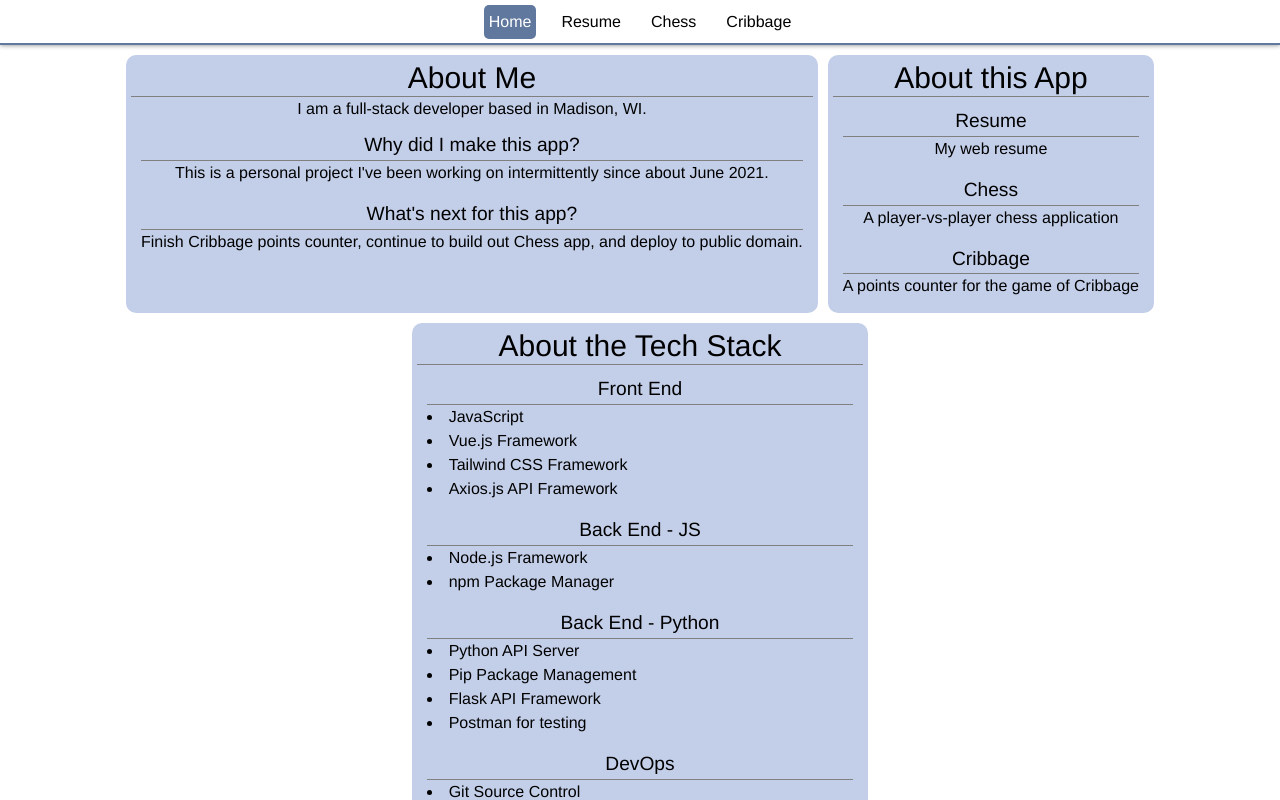
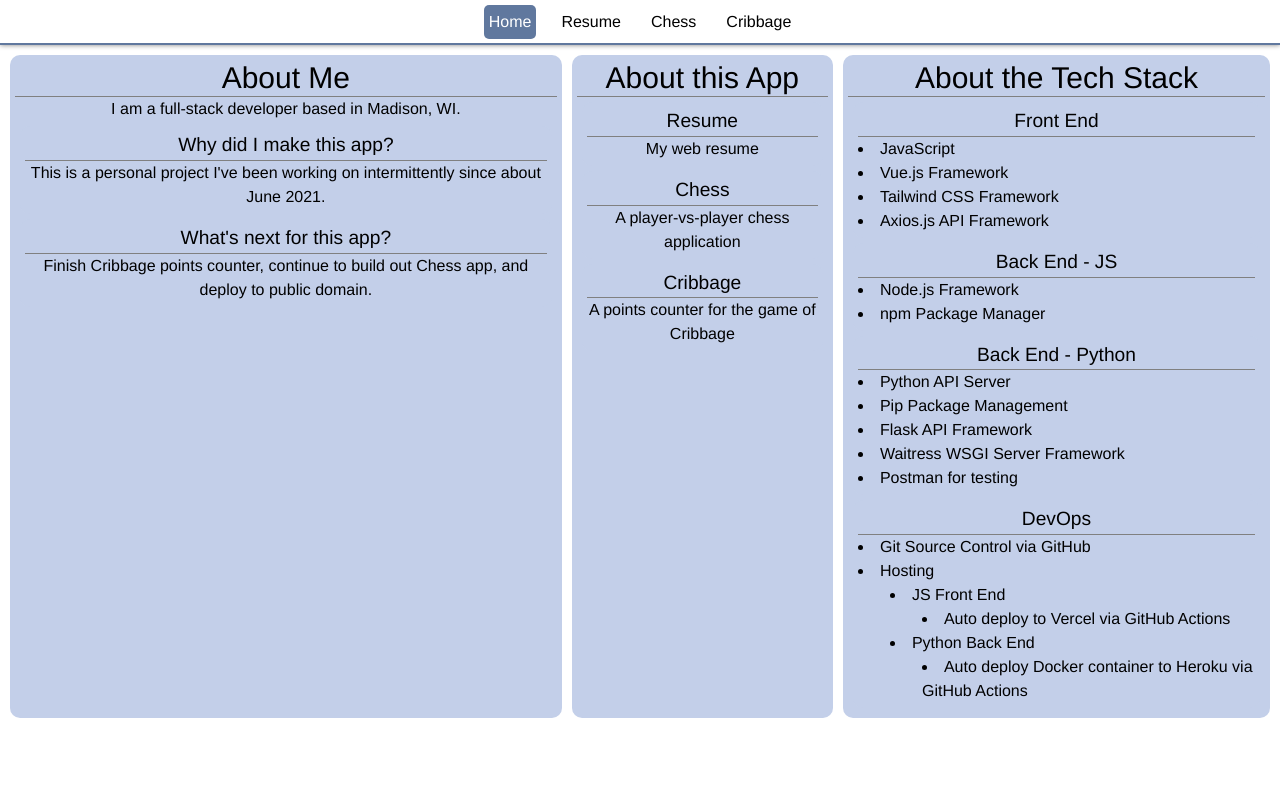
Before and after one commit to erikd7/erik-web-app, a Vue app: page / in a window 1280 px wide. Built offline with nearby package versions, Linux system fonts and the light colour scheme.

Commit message:
Update api client to external domain

```diff
--- a/src/components/Home.vue
+++ b/src/components/Home.vue
@@ -1,6 +1,6 @@
 <template>
   <div>
-    <div class="flex flex-row justify-center flex-wrap mobile-one-col">
+    <div class="flex flex-row justify-center flex-nowrap mobile-one-col">
       <CardTile header="About Me" headerClass="text-3xl">
         I am a full-stack developer based in Madison, WI.
         <CardTile header="Why did I make this app?" :hoverGrow="false">
@@ -43,21 +43,26 @@
             <li>Python API Server</li>
             <li>Pip Package Management</li>
             <li>Flask API Framework</li>
+            <li>Waitress WSGI Server Framework</li>
             <li>Postman for testing</li>
           </ul>
         </CardTile>
         <CardTile header="DevOps" :hoverGrow="false">
           <ul class="list-disc list-inside text-left">
-            <li>Git Source Control</li>
-            <li>GitHub Repo Hosting</li>
-            <li>Docker Runtime</li>
+            <li>Git Source Control via GitHub</li>
+            <li>Hosting</li>
             <li style="margin-left:2em">
-              2 images/containers - 1 for JS, 1 for Python
+              JS Front End
+            </li>
+            <li style="margin-left:4em">
+              Auto deploy to Vercel via GitHub Actions
             </li>
             <li style="margin-left:2em">
-              Automated Docker Image build using GitHub Actions
+              Python Back End
             </li>
-            <li>Self-hosted on Synology Server</li>
+            <li style="margin-left:4em">
+              Auto deploy Docker container to Heroku via GitHub Actions
+            </li>
           </ul>
         </CardTile>
       </CardTile>
--- a/src/util/apis.js
+++ b/src/util/apis.js
@@ -14,7 +14,7 @@ import axios from "axios";
 
 //Endpoints for this Project
 
-const erikWebAppServerBaseUrl = "http://192.168.86.200:49155";
+const erikWebAppServerBaseUrl = "http://api.edietrich.com";
 
 export const resumeInfo = {
   get: async () => {
@@ -32,7 +32,10 @@ export const chessNewGame = {
 
 export const chessMakeMove = {
   post: async (body) => {
-    const response = axiosPost(erikWebAppServerBaseUrl + "/chess/make-move", body);
+    const response = axiosPost(
+      erikWebAppServerBaseUrl + "/chess/make-move",
+      body
+    );
     return response;
   },
 };
```
